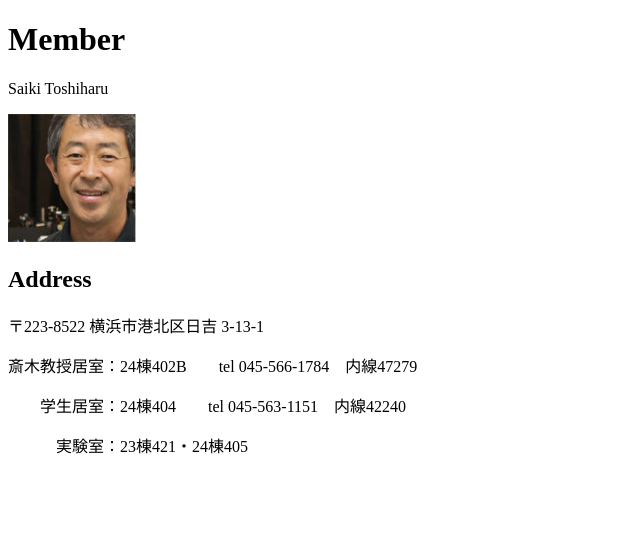
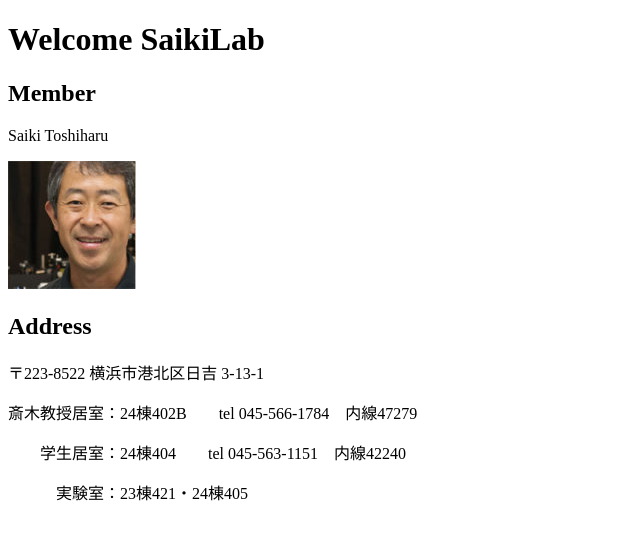
Before and after one commit to saikilab/HomePage, a plain HTML site: page index.html in a window 1280 px wide. Shown: the whole page, without its empty margins (0-640 px from the left). Drawn offline with Linux system fonts and the light colour scheme.

Commit message:
Update index.html

```diff
--- a/index.html
+++ b/index.html
@@ -6,7 +6,8 @@
     <title>SaikiLab</title>
   </head>
   <body>
-    <h1>Member</h1>
+    <h1>Welcome SaikiLab</h1>
+    <h2>Member</h2>
     <p>Saiki Toshiharu</p>
     <img src="Images/saiki-e1589527370740.jpg">
     <h2>Address</h2>
```
